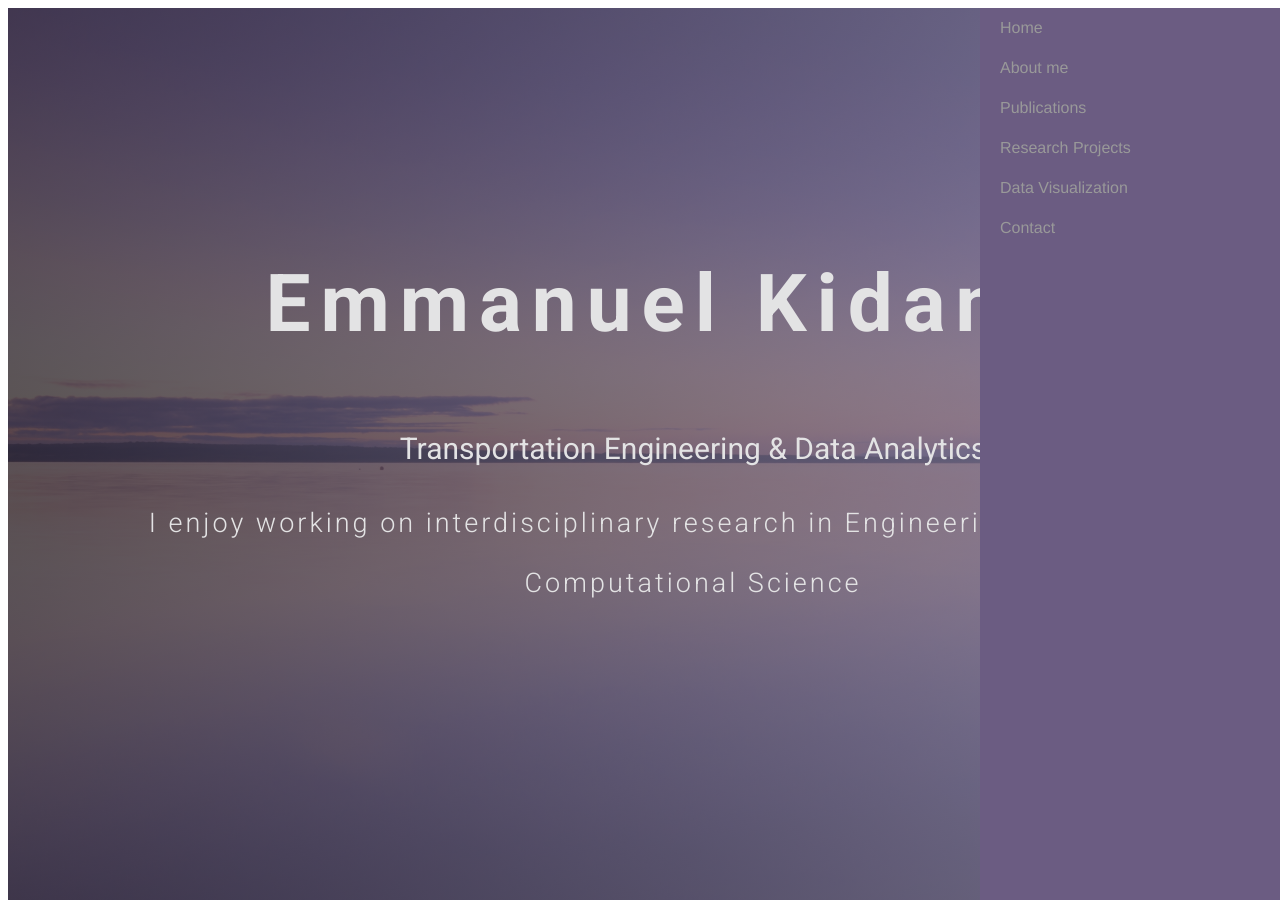
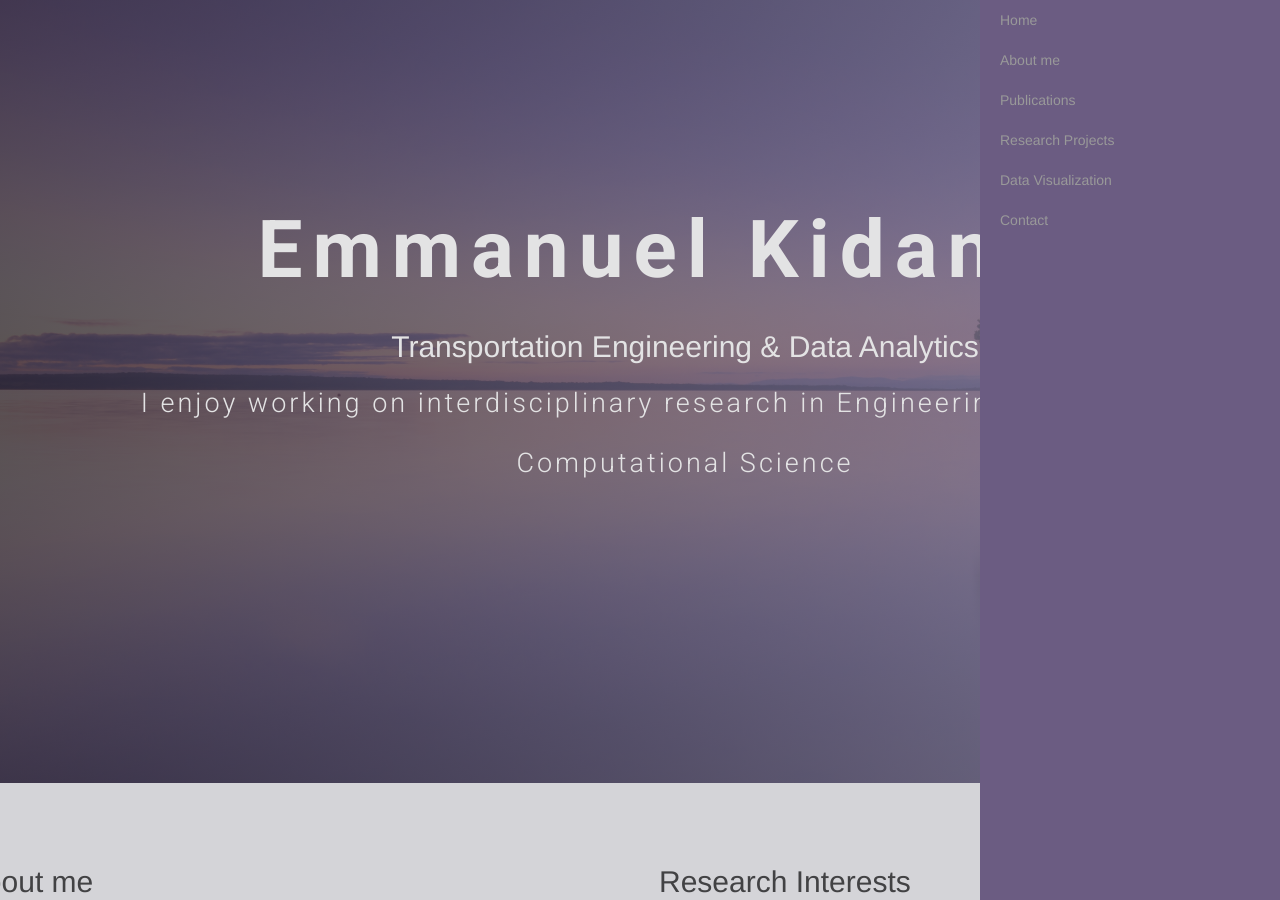
Before and after one commit to ekidando/Kidando, a Jekyll site: the page index.html, which Jekyll copies as it is, in a window 1280 px wide and 900 px high. Built offline with Jekyll 4.4.1, drawn with Linux system fonts in a browser that asks for light colours; some web fonts are replaced.

Commit message:
Update index.html

```diff
--- a/index.html
+++ b/index.html
@@ -8,7 +8,7 @@
 <link rel="stylesheet" href="responsive.css">
 <link rel="stylesheet" href="stylish.css">
 
-
+<link rel="stylesheet" href="bootstrap.min.css">
 
 
 
@@ -50,7 +50,7 @@
 
 <!-- Wrapper Start -->
 <section id="intro">
-
+  <div class="container">
     <div class="row">
       <div class="col-md-7 col-lg-offset-13">
         <div class="block">
@@ -80,7 +80,7 @@
         </div>
       </div><!-- .col-md-5 close -->
     </div>
-
+  </div>
 
   </section>
 
@@ -208,10 +208,8 @@
 
 <!-- Bootstrap Core JavaScript -->
 <script src="js/bootstrap.min.js"></script>
-
+  </body>
 
 <!-- Custom Theme JavaScript -->
 <script src="js/custom.js"></script>
-
-   </body>
 </html>
```
